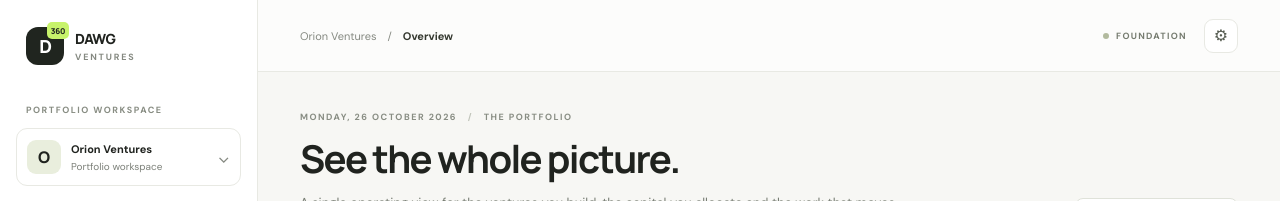
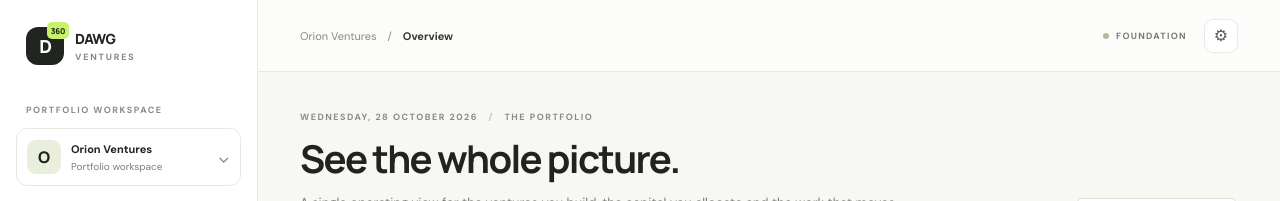
Before and after one commit to officialdawg25-ai/Orion-Ventures, a React (Vite) app: page / in a window 1280 px wide. Shown: the top 201 px of the page. Built offline with nearby package versions, Linux system fonts and the light colour scheme.

Commit message:
fix: resolve typecheck and render current date

```diff
--- a/src/App.tsx
+++ b/src/App.tsx
@@ -141,7 +141,6 @@ function StatusPill({ children }: { children: string }) {
 }
 
 function EmptyState({ section, onSettings }: { section: Section; onSettings: () => void }) {
-  const copy = pageCopy[section];
   return (
     <section className="empty-panel" aria-labelledby="empty-title">
       <div className="empty-symbol" aria-hidden="true">
@@ -164,7 +163,7 @@ function Overview({ onNavigate }: { onNavigate: (section: Section) => void }) {
     <>
       <section className="welcome-block">
         <div>
-          <div className="eyebrow">MONDAY, 26 OCTOBER 2026 <span className="eyebrow-divider">/</span> {pageCopy.overview.eyebrow}</div>
+          <div className="eyebrow">{new Intl.DateTimeFormat("en-ZA", { weekday: "long", day: "2-digit", month: "long", year: "numeric" }).format(new Date()).toUpperCase()} <span className="eyebrow-divider">/</span> {pageCopy.overview.eyebrow}</div>
           <h1>{pageCopy.overview.title}</h1>
           <p className="welcome-description">{pageCopy.overview.description}</p>
         </div>
```
